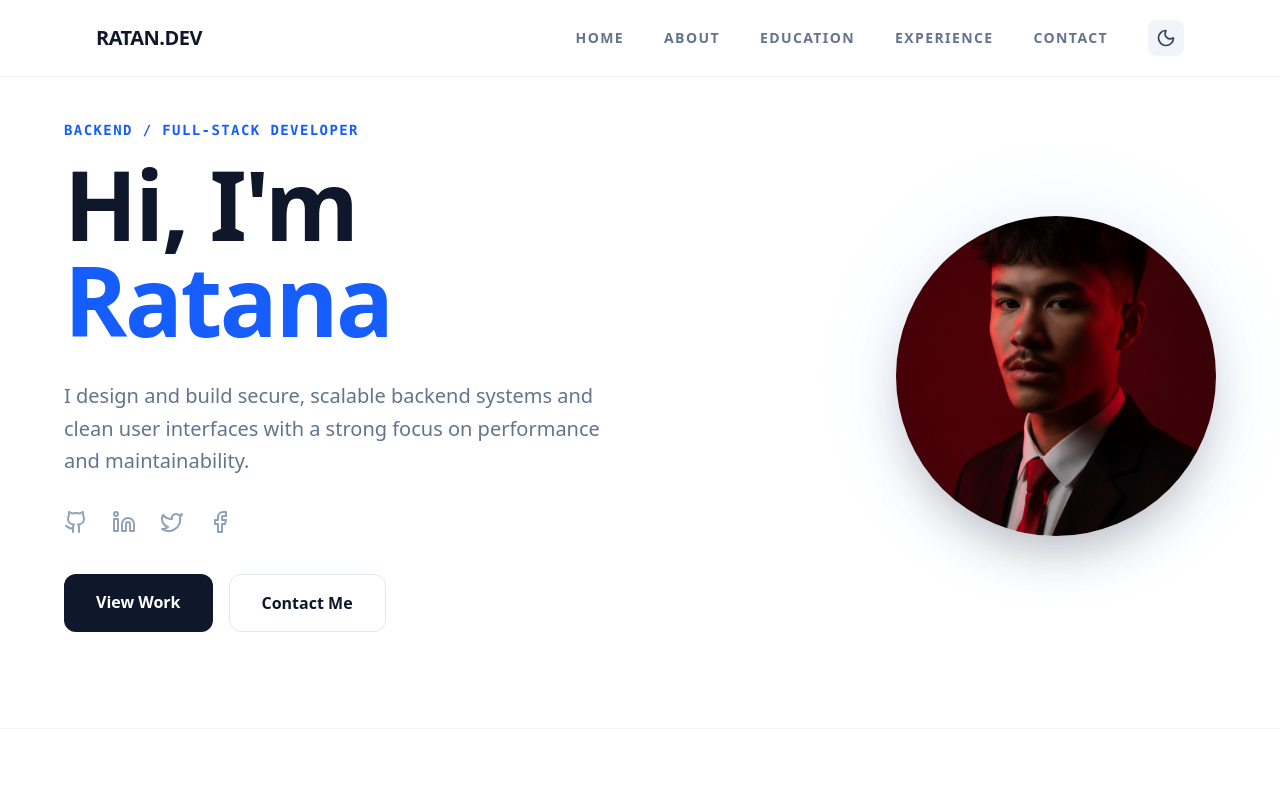
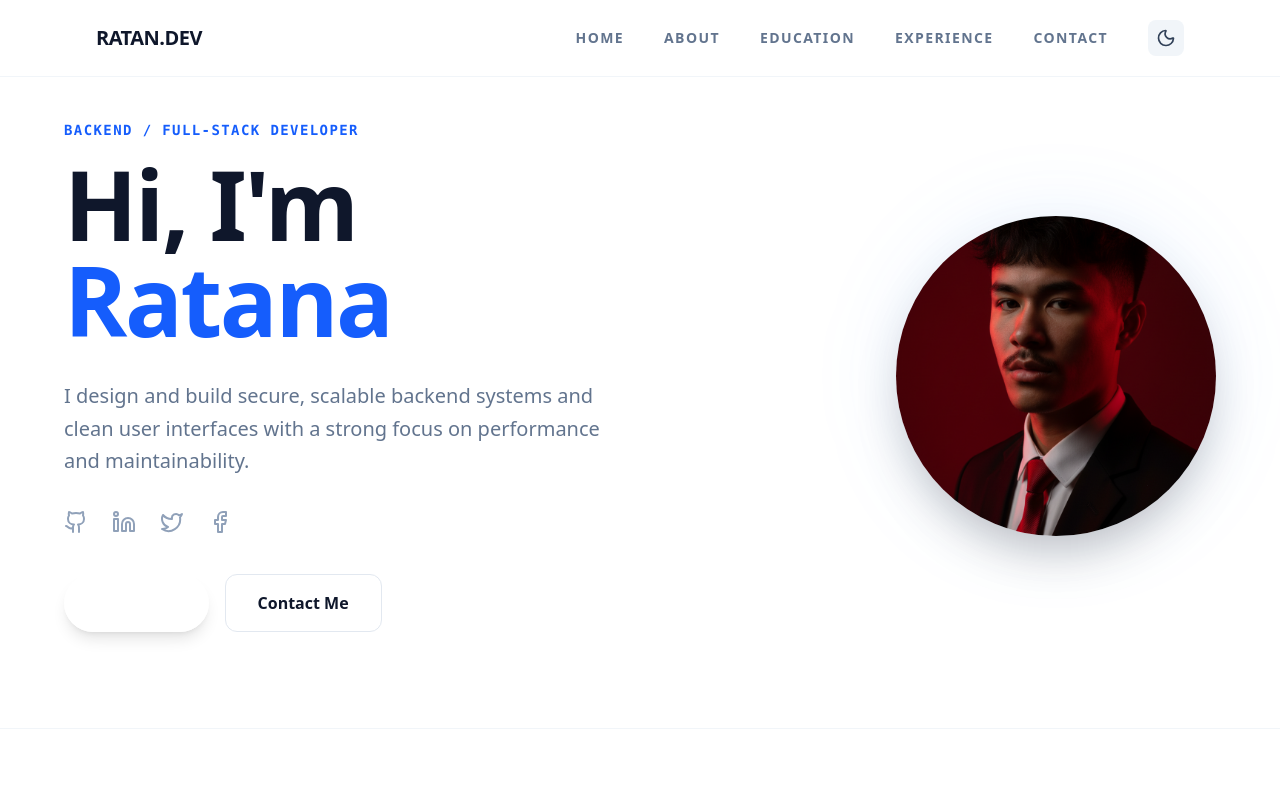
Before and after one commit to samrith-ratana/portfolio, a Next.js app: page / in a window 1280 px wide. Shown: the top 800 px of the page. Built offline with nearby package versions, Linux system fonts and the light colour scheme.

Commit message:
add vrecel v2.0.1

```diff
--- a/src/components/Hero.tsx
+++ b/src/components/Hero.tsx
@@ -27,7 +27,7 @@ export default function Hero() {
           <div className="flex gap-4">
             <Link
               href="#experience"
-              className="bg-slate-900 dark:bg-blue-600 text-white px-8 py-4 rounded-xl font-bold hover:bg-blue-700 dark:hover:bg-blue-500 transition-all"
+              className="px-8 py-3 rounded-full border border-white text-white font-medium hover:bg-white hover:text-primary transition-all shadow-lg"
             >
               View Work
             </Link>
```
